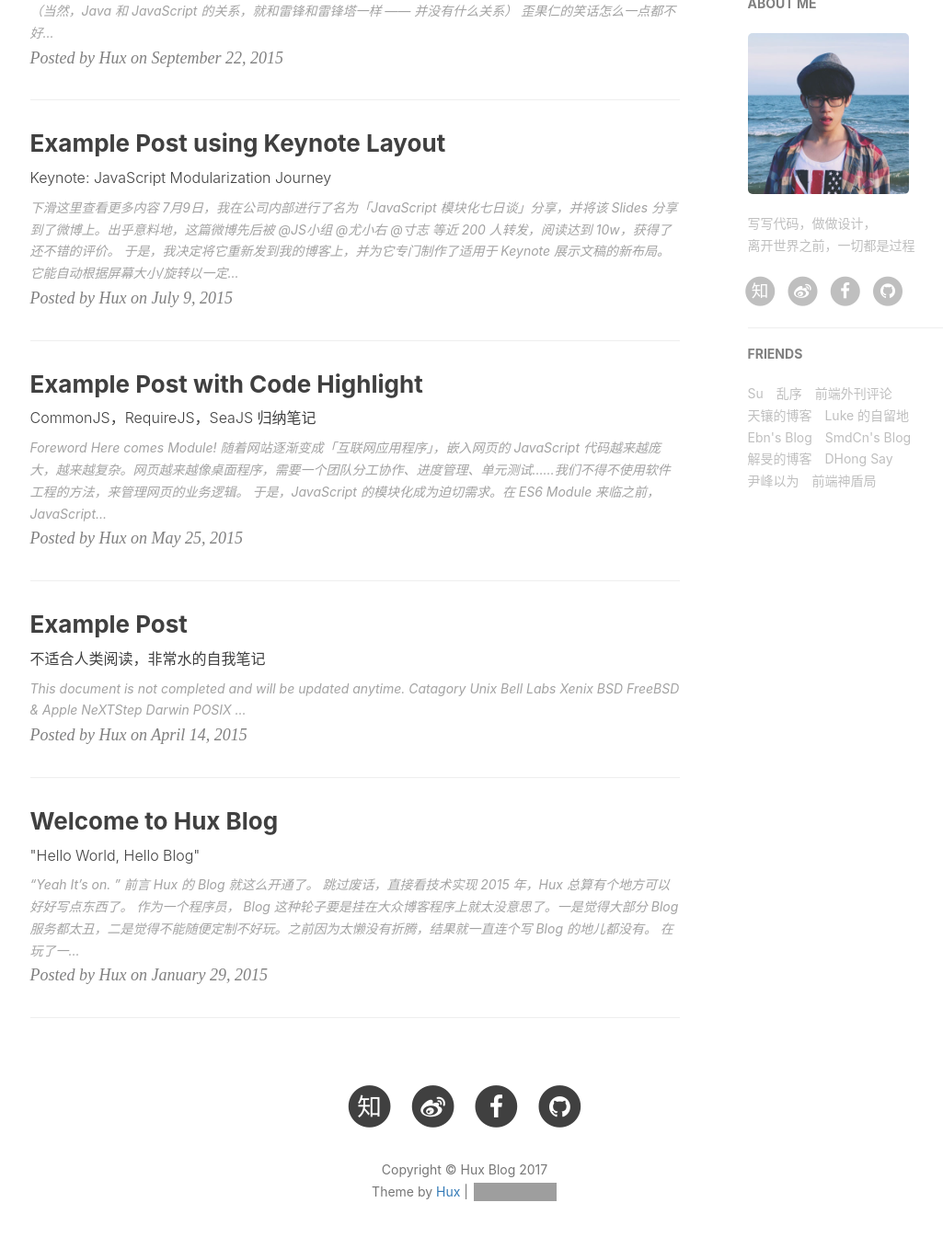
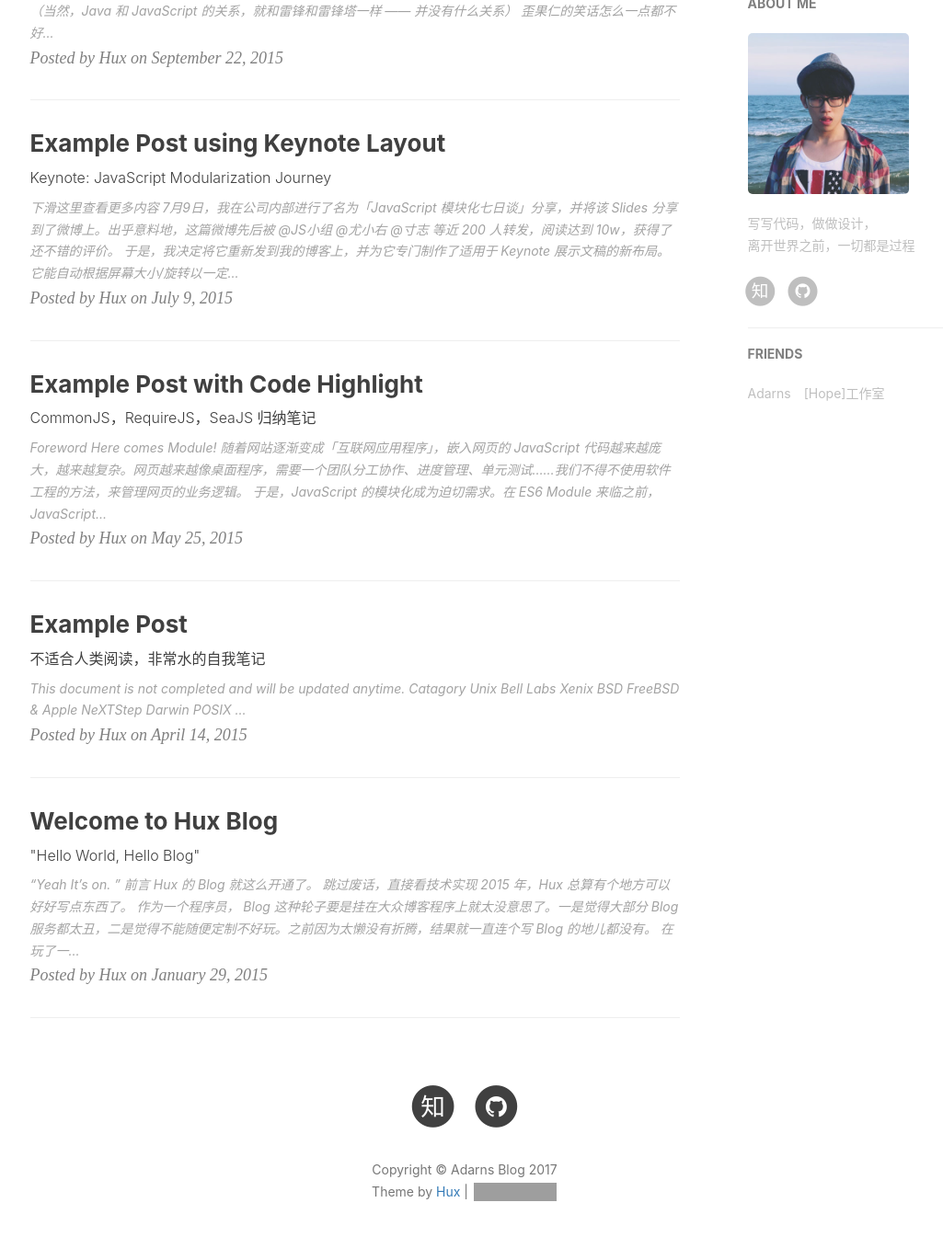
Before and after one commit to Adarns/Adarns.github.io, a Jekyll site: the page built from index.html, in a window 1280 px wide and 1400 px high, scrolled down 590 px. Shown: the top 1345 px of the window at 92% size, without its empty margins (135-1160 px from the left). Built offline with Jekyll 4.4.1, drawn with Linux system fonts in a browser that asks for light colours; nearby versions of some CDN libraries; the list of posts is cut into pages by our own code; comment, search, counter and statistics services are not loaded; some of the changed text lies outside the part shown; grey boxes are pictures that could not be loaded.

Commit message:
Update _config.yml

```diff
--- a/_config.yml
+++ b/_config.yml
@@ -1,10 +1,10 @@
 # Site settings
-title: Hux Blog
-SEOTitle: 黄玄的博客 | Hux Blog
+title: Adarns Blog
+SEOTitle: blog | Hurry's Blog
 header-img: img/home-bg.jpg
-email: huxpro@gmail.com
-description: "关于前端与设计、黑客与画家 | 黄玄，Web & Mobile Lover，Front-End Engineer，UX Designer | 这里是 @Hux黄玄 的个人博客，与你一起发现更大的世界。"
-keyword: "黄玄, Hux黄玄, Hux, 鬼栈, huxpro, @huxpro, 黄玄的博客, Hux Blog, 博客, 个人网站, 互联网, 前端, 设计, 产品, 肖玉, Lynn, 肖玉的男朋友"
+email: ezhuangrui@gmail.com
+description: "前端&设计"
+keyword: "博客, 互联网, 前端, 设计，adarns"
 url: "https://adarns.com"              # your host, for absolute URL
 baseurl: ""                             # for example, '/blog' if your blog hosted on 'host/blog'
 
@@ -12,11 +12,11 @@ baseurl: ""                             # for example, '/blog' if your blog host
 
 # SNS settings
 RSS: false
-weibo_username:     huxpro
-zhihu_username:     huxpro
-github_username:    huxpro
+#weibo_username:     huxpro
+zhihu_username:     Adarns
+github_username:    Adarns
 #twitter_username:  huxpro
-facebook_username:  huxpro
+#facebook_username:  huxpro
 # linkedin_username:  firstname-lastname-idxxxx
 
 
@@ -90,37 +90,10 @@ service-worker: true
 # Friends
 friends: [
     {
-        title: "Su",
-        href: "http://su.gallery/"
+        title: "Adarns",
+        href: "http://adarns.com/"
     },{
-        title: "乱序",
-        href: "http://mida.re/"
-    },{
-        title: "前端外刊评论",
-        href: "http://qianduan.guru/"
-    },{
-        title: "天镶的博客",
-        href: "http://lingyu.wang/"
-    },{
-        title: "Luke 的自留地",
-        href: "http://hmqk1995.github.io"
-    },{
-        title: "Ebn's Blog",
-        href: "http://ebnbin.com/"
-    },{
-        title: "SmdCn's Blog",
-        href: "http://blog.smdcn.net"
-    },{
-        title: "解旻的博客",
-        href: "http://xieminis.me/"
-    },{
-        title: "DHong Say",
-        href: "http://dhong.co"
-    },{
-        title: "尹峰以为",
-        href: "http://ingf.github.io/"
-    },{
-        title: "前端神盾局",
-        href: "http://wepiaofei.github.io/blog/"
+        title: "[Hope]工作室",
+        href: "http://ce.sysu.edu.cn/hope"
     }
 ]
```
